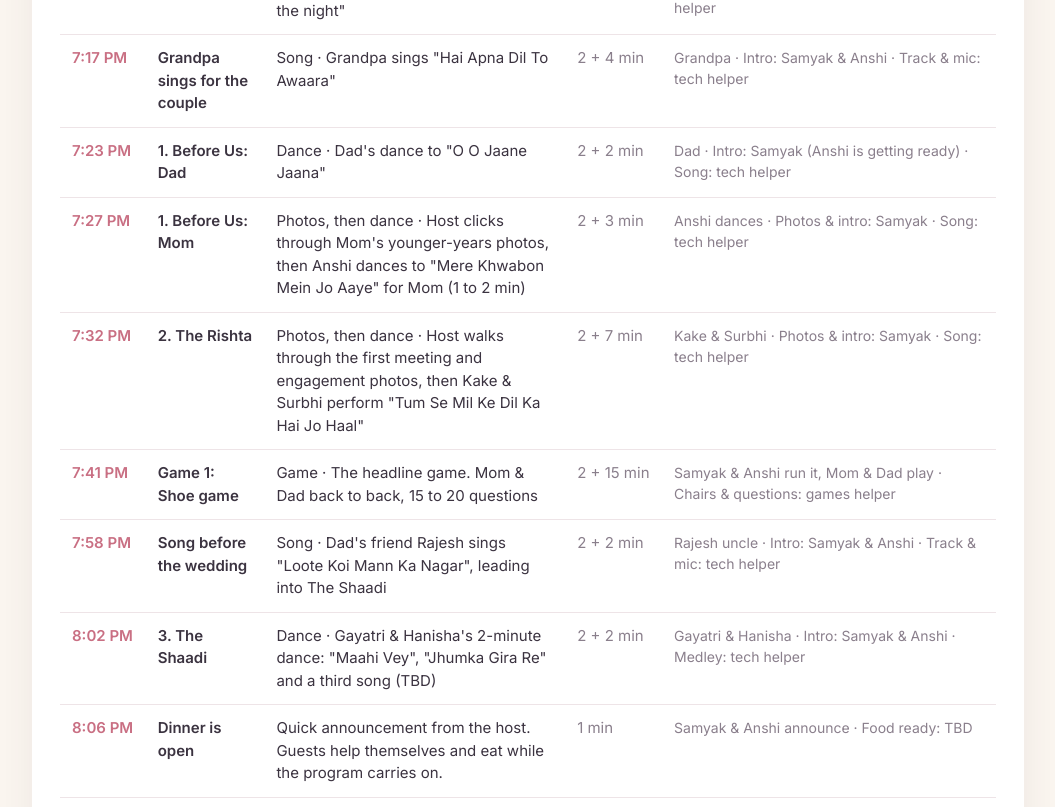
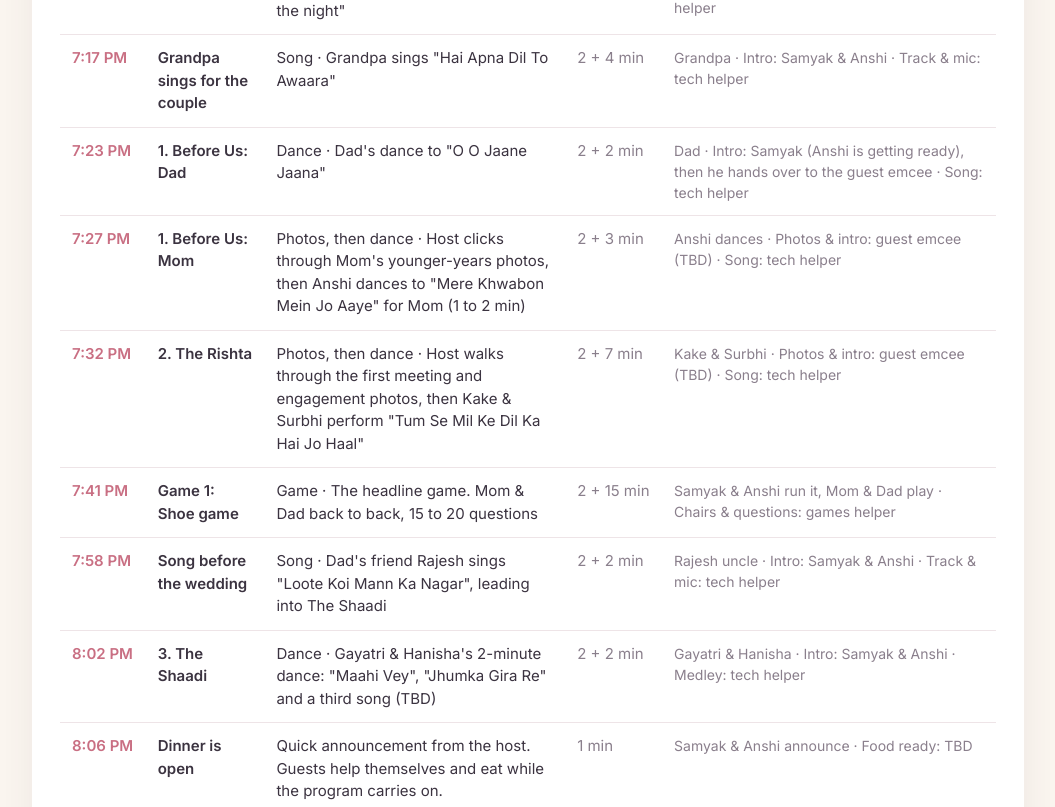
Before and after one commit to samyakjain11/silver-jubilee, a plain HTML site: page planner.html in a window 1280 px wide. Shown: the part 1313-2120 px from the top of the page, without its empty margins (112-1167 px from the left). Drawn offline with Linux system fonts and the light colour scheme.

Commit message:
Guest emcee covers the hosts' own dance
Co-Authored-By: Claude Opus 5.5 <noreply@anthropic.com>
Claude-Session: https://claude.ai/code/session_017U4jhYhXteqoqRhUEUSSaT

```diff
--- a/planner.html
+++ b/planner.html
@@ -151,10 +151,10 @@
         return '<td class="seg">' + esc(r.cue) + '</td><td>' + val(r.track) + '</td><td class="film">' + esc(r.note) + '</td>';
       }));
 
-      html += panel("script", "Emcee script", '<p class="film" style="margin-bottom:10px">What the hosts say, in order. Samyak and Anshi take turns. Lines in [brackets] are notes or names to fill in.</p>' +
+      html += panel("script", "Emcee script", '<p class="film" style="margin-bottom:10px">What the hosts say, in order. Samyak and Anshi take turns, and a guest emcee covers their own dance. Lines in [brackets] are notes or names to fill in.</p>' +
         (p.script || []).map(function (c) {
           return '<div class="cue"><div class="cue-time">' + esc(c.cue) + '</div>' + (c.lines || []).map(function (l) {
-            return /^\[.*\]$/.test(l) ? '<p class="note-line">' + esc(l.slice(1, -1)) + '</p>' : (/^(Samyak|Anshi|Both):\s*/.test(l) ? '<p><b class="spk">' + esc(l.split(":")[0]) + ':</b> ' + esc(l.replace(/^[^:]+:\s*/, "")) + '</p>' : '<p>' + esc(l) + '</p>');
+            return /^\[.*\]$/.test(l) ? '<p class="note-line">' + esc(l.slice(1, -1)) + '</p>' : (/^(Samyak|Anshi|Both|Guest):\s*/.test(l) ? '<p><b class="spk">' + esc(l.split(":")[0] === "Guest" ? "Guest emcee" : l.split(":")[0]) + ':</b> ' + esc(l.replace(/^[^:]+:\s*/, "")) + '</p>' : '<p>' + esc(l) + '</p>');
           }).join("") + '</div>';
         }).join(""));
 
--- a/planner.js
+++ b/planner.js
@@ -28,9 +28,9 @@ window.PLAN = {
     { time: "7:07 PM", segment: "Uncles & Aunts' Dance", what: "Dance · A short entry dance from the uncles & aunts to set the shaadi mood (about 2 min), then 1 min for everyone to settle. Song not final: \"Wah Wah Ramji\" or \"Ae Dil Laaya Hai Bahaar\"", length: "2 + 3 min", who: "Uncles & aunts (lead TBD) · Intro: Samyak & Anshi · Song: tech helper" },
     { time: "7:12 PM", segment: "0. Grand Entrance", what: "Entrance · Mom & Dad walk in to Flipperachi, host welcomes the \"jodi of the night\"", length: "2 + 3 min", who: "Mom & Dad · Intro: Samyak & Anshi · Cue them at the door: TBD · Flipperachi track: tech helper" },
     { time: "7:17 PM", segment: "Grandpa sings for the couple", what: "Song · Grandpa sings \"Hai Apna Dil To Awaara\"", length: "2 + 4 min", who: "Grandpa · Intro: Samyak & Anshi · Track & mic: tech helper" },
-    { time: "7:23 PM", segment: "1. Before Us: Dad", what: "Dance · Dad's dance to \"O O Jaane Jaana\"", length: "2 + 2 min", who: "Dad · Intro: Samyak (Anshi is getting ready) · Song: tech helper" },
-    { time: "7:27 PM", segment: "1. Before Us: Mom", what: "Photos, then dance · Host clicks through Mom's younger-years photos, then Anshi dances to \"Mere Khwabon Mein Jo Aaye\" for Mom (1 to 2 min)", length: "2 + 3 min", who: "Anshi dances · Photos & intro: Samyak · Song: tech helper" },
-    { time: "7:32 PM", segment: "2. The Rishta", what: "Photos, then dance · Host walks through the first meeting and engagement photos, then Kake & Surbhi perform \"Tum Se Mil Ke Dil Ka Hai Jo Haal\"", length: "2 + 7 min", who: "Kake & Surbhi · Photos & intro: Samyak · Song: tech helper" },
+    { time: "7:23 PM", segment: "1. Before Us: Dad", what: "Dance · Dad's dance to \"O O Jaane Jaana\"", length: "2 + 2 min", who: "Dad · Intro: Samyak (Anshi is getting ready), then he hands over to the guest emcee · Song: tech helper" },
+    { time: "7:27 PM", segment: "1. Before Us: Mom", what: "Photos, then dance · Host clicks through Mom's younger-years photos, then Anshi dances to \"Mere Khwabon Mein Jo Aaye\" for Mom (1 to 2 min)", length: "2 + 3 min", who: "Anshi dances · Photos & intro: guest emcee (TBD) · Song: tech helper" },
+    { time: "7:32 PM", segment: "2. The Rishta", what: "Photos, then dance · Host walks through the first meeting and engagement photos, then Kake & Surbhi perform \"Tum Se Mil Ke Dil Ka Hai Jo Haal\"", length: "2 + 7 min", who: "Kake & Surbhi · Photos & intro: guest emcee (TBD) · Song: tech helper" },
     { time: "7:41 PM", segment: "Game 1: Shoe game", what: "Game · The headline game. Mom & Dad back to back, 15 to 20 questions", length: "2 + 15 min", who: "Samyak & Anshi run it, Mom & Dad play · Chairs & questions: games helper" },
     { time: "7:58 PM", segment: "Song before the wedding", what: "Song · Dad's friend Rajesh sings \"Loote Koi Mann Ka Nagar\", leading into The Shaadi", length: "2 + 2 min", who: "Rajesh uncle · Intro: Samyak & Anshi · Track & mic: tech helper" },
     { time: "8:02 PM", segment: "3. The Shaadi", what: "Dance · Gayatri & Hanisha's 2-minute dance: \"Maahi Vey\", \"Jhumka Gira Re\" and a third song (TBD)", length: "2 + 2 min", who: "Gayatri & Hanisha · Intro: Samyak & Anshi · Medley: tech helper" },
@@ -87,7 +87,7 @@ window.PLAN = {
     { cue: "DJ", track: "DJ takes over", note: "Hand over the sound system after the group photo" },
   ],
 
-  // What the hosts (Samyak & Anshi) say, in order. Start a line with "Samyak:", "Anshi:" or "Both:" to show who says it. Lines are a starting point: change the
+  // What the hosts (Samyak & Anshi) say, in order. Start a line with "Samyak:", "Anshi:", "Both:" or "Guest:" (the guest emcee) to show who says it. Lines are a starting point: change the
   // wording to sound like you. Anything in [brackets] is a name to fill in.
   script: [
     { cue: "7:00 PM · Welcome", lines: [
@@ -110,19 +110,22 @@ window.PLAN = {
     { cue: "7:17 PM · Grandpa sings for the couple", lines: [
       "Anshi: Please take your seats, you two, because tonight you're the audience.",
       "Samyak: And who better to welcome the jodi of the night than the original heartthrob of the family? Grandpa started our evening with a blessing, and now he has a song for you both. Grandpa, the mic is yours!",
-      "[Anshi slips away during Grandpa's song to get ready for her dance. Samyak hosts alone until after The Rishta]",
+      "[Anshi slips away during Grandpa's song to get ready for her dance]",
     ] },
     { cue: "7:23 PM · 1. Before Us: Dad", lines: [
       "Samyak: Thank you, Grandpa! Now, we're going to tell Mom & Dad's story in chapters. And every story starts before the two main characters even meet.",
       "Samyak: Chapter one: Before Us. Long before he was Dad, he was a young man with great hair and even better dance moves. Or so we've been told. Let's see if it's true!",
+      "[After Dad's dance, Samyak hands the mic to the guest emcee, who hosts through The Rishta]",
     ] },
     { cue: "7:27 PM · 1. Before Us: Mom", lines: [
-      "Samyak: And on the other side of town, there was a young woman with her own style and her own dreams. [Click through Mom's photos] To tell her side of the story, please welcome my co-host, Anshi!",
+      "Guest: Hello everyone! I'm stepping in for a few minutes, because our hosts have something special of their own.",
+      "Guest: On the other side of town, there was a young woman with her own style and her own dreams. [Click through Mom's photos] To tell her side of the story, please welcome Anshi!",
     ] },
     { cue: "7:32 PM · 2. The Rishta", lines: [
-      "Samyak: Give it up for Anshi! [Anshi catches her breath while Samyak carries on]",
-      "Samyak: Chapter two: The Rishta. Two families, one cup of chai, and a lot of nervous glances. [Click through the first meeting and engagement photos]",
-      "Samyak: Here's how we imagine that first meeting went. Please welcome Kake and Surbhi!",
+      "Guest: Give it up for Anshi!",
+      "Guest: Chapter two: The Rishta. Two families, one cup of chai, and a lot of nervous glances. [Click through the first meeting and engagement photos]",
+      "Guest: Here's how we imagine that first meeting went. Please welcome Kake and Surbhi!",
+      "Guest: [After the dance] And now, let's welcome back our hosts, Samyak and Anshi!",
     ] },
     { cue: "7:41 PM · Game 1: Shoe game", lines: [
       "[Anshi is back on the mic from here]",
@@ -187,8 +190,9 @@ window.PLAN = {
   ],
 
   roles: [
-    { role: "Hosts / MCs", does: "Welcome, story narration, run the games (script in the Emcee script tab). Samyak hosts alone around Anshi's dance", who: "Samyak & Anshi" },
+    { role: "Hosts / MCs", does: "Welcome, story narration, run the games (script in the Emcee script tab). A guest emcee covers 7:27 to 7:41 so they don't introduce their own dance", who: "Samyak & Anshi" },
     { role: "Tech helper", does: "Runs the slideshow and music, cues each chapter's song", who: "TBD" },
+    { role: "Guest emcee", does: "Takes the mic from 7:27 to 7:41 (Mom's photos, Anshi's dance, The Rishta) so the hosts never introduce their own dance. Lines are in the Emcee script", who: "TBD" },
     { role: "Games helper", does: "Sets up the shoe game chairs and the props for Surbhi's prop song game, keeps score in Bollywood trivia, gives prizes", who: "TBD" },
     { role: "Performance lead", does: "Collects the lineup, runs a rehearsal, keeps acts short", who: "TBD" },
     { role: "Decorations crew (2 to 3 people)", does: "Decorate the venue the morning of the party: decorations, backdrop and photo corner", who: "TBD" },
```
